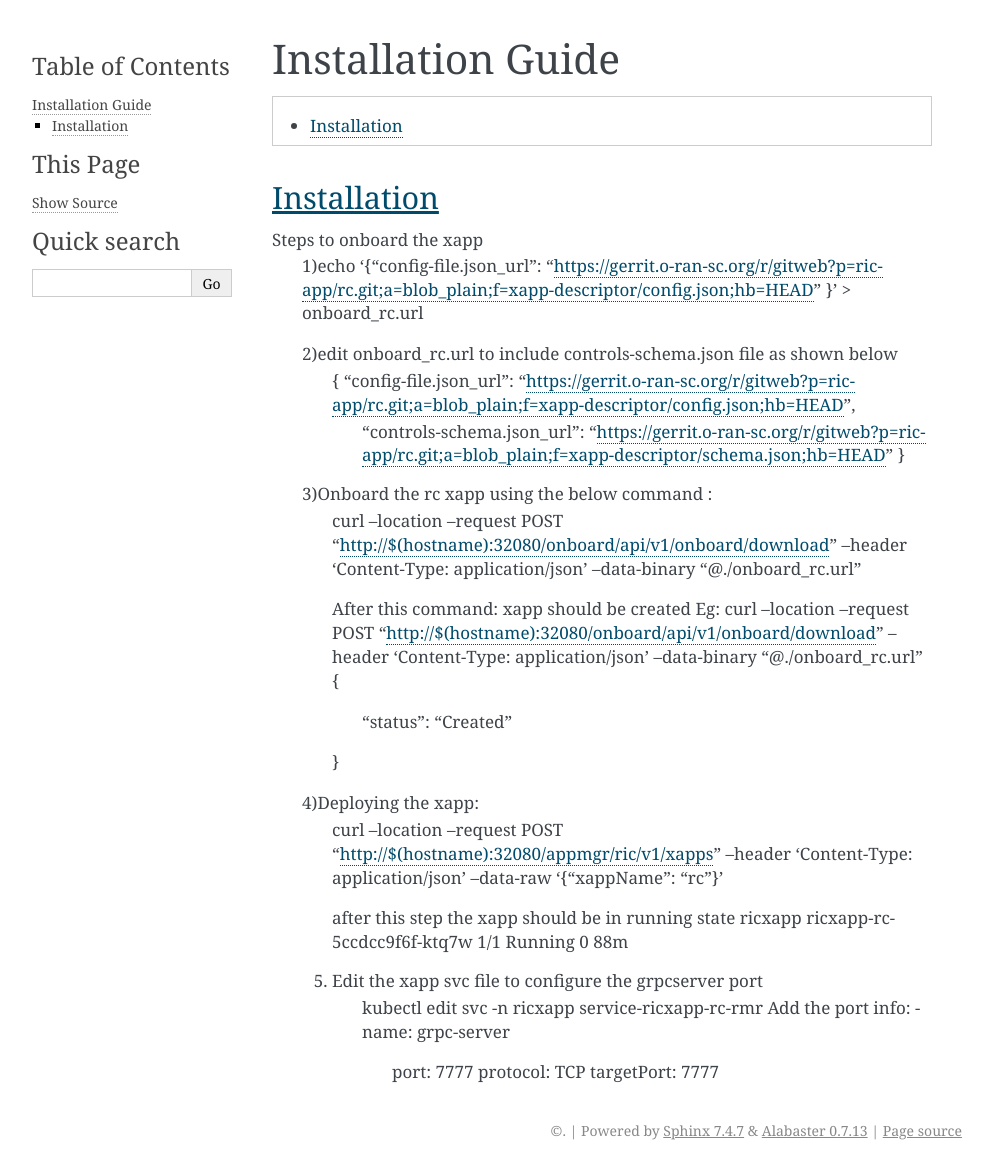
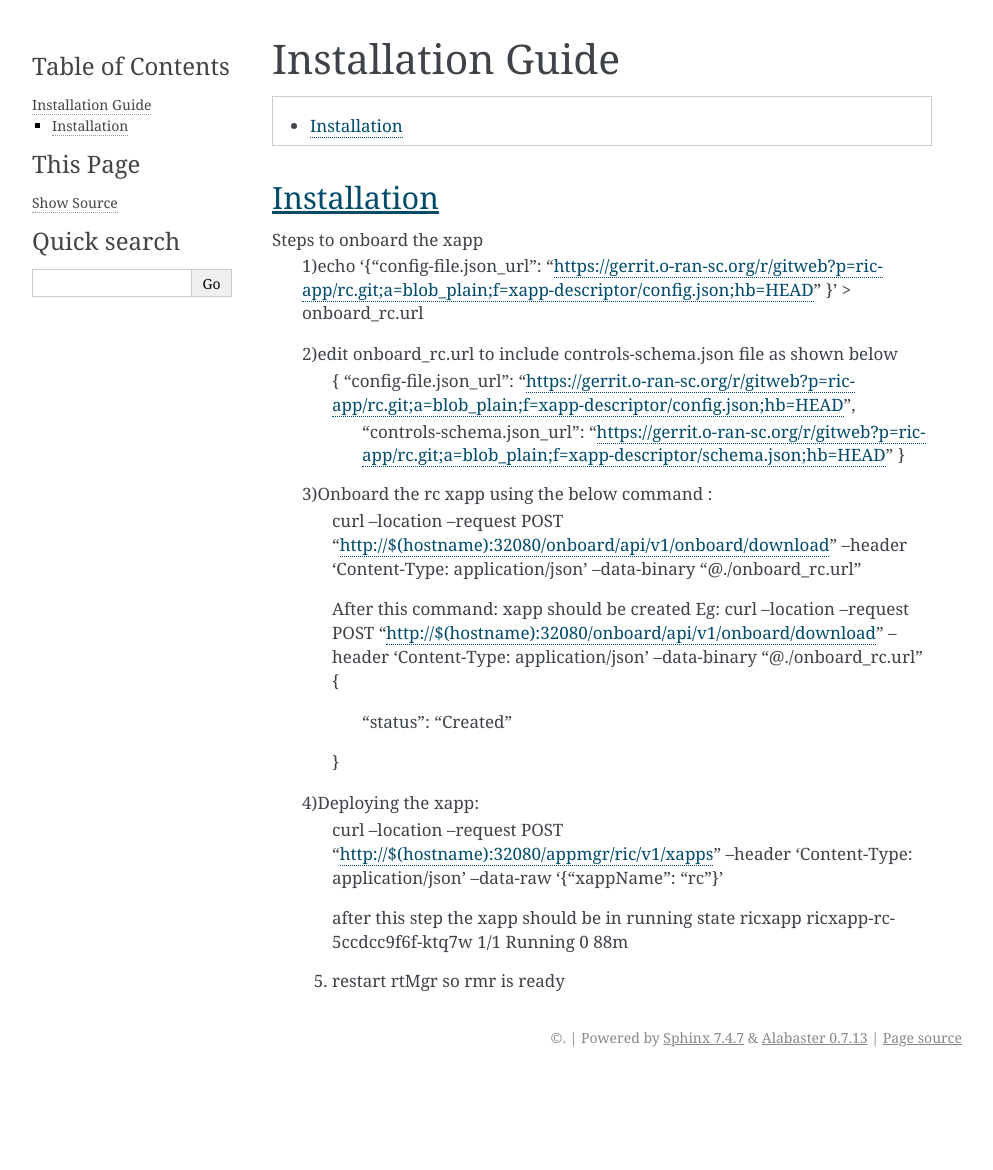
Before and after one commit to o-ran-sc/ric-app-rc, a Sphinx documentation site: the page built from docs/installation-guide.rst, in a window 1280 px wide. Shown: the whole page, without its empty margins (148-1141 px from the left). Built offline with Sphinx 7.4.7, drawn with Linux system fonts in a browser that asks for light colours; after the commit the page ends 1077 px from its top, so only the background shows below that.

Commit message:
removed unwanted file
Signed-off-by: rajalakshmisv <rajalakshmisv@gmail.com>
Change-Id: Ie6cf1ba8e7f7df134a52dfc20658e0453909e966

```diff
--- a/docs/installation-guide.rst
+++ b/docs/installation-guide.rst
@@ -35,10 +35,4 @@ Steps to onboard the xapp
          after this step the xapp should be in running state
          ricxapp       ricxapp-rc-5ccdcc9f6f-ktq7w                                  1/1     Running     0          88m
 
- 5) Edit the xapp svc file to configure the grpcserver port
-        kubectl edit svc -n ricxapp service-ricxapp-rc-rmr
-        Add the port info:
-        - name: grpc-server
-          port: 7777
-          protocol: TCP
-          targetPort: 7777
+ 5) restart rtMgr so rmr is ready
```
Also changed, not shown: 2 other files.
